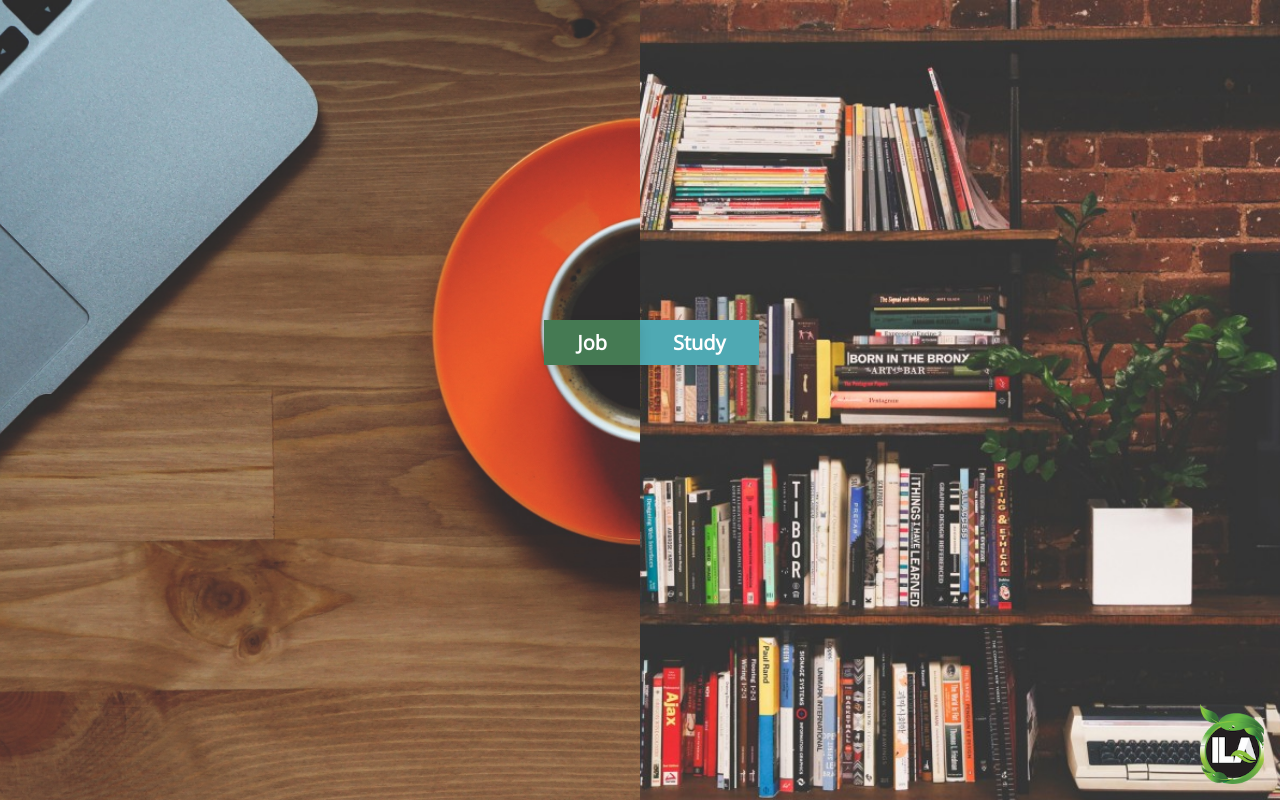
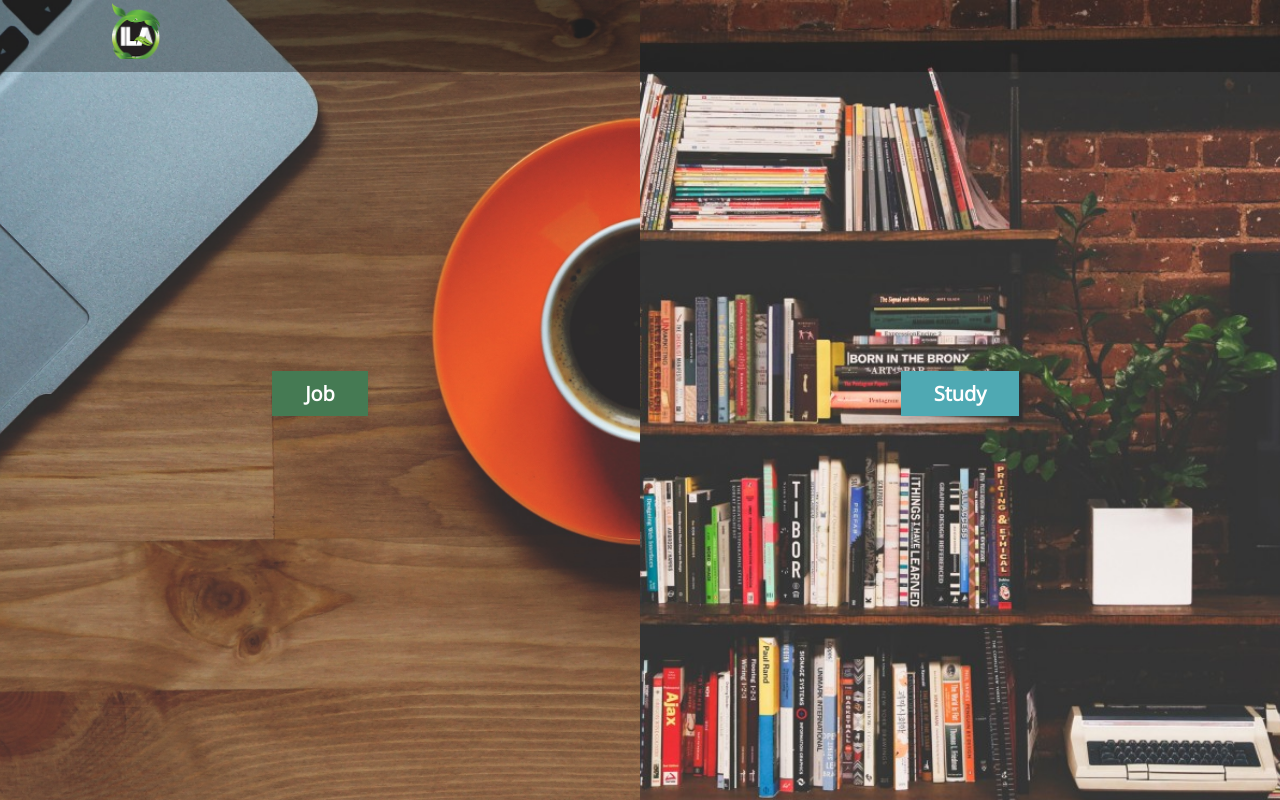
Before and after one commit to ila-life/ilalife.github.io, a plain HTML site: page index.html in a window 1280 px wide. Drawn offline with nearby package versions, Linux system fonts and the light colour scheme.

Commit message:
Adding nav bar

```diff
--- a/index.css
+++ b/index.css
@@ -1,33 +1,30 @@
-
 body {
-  margin  : 0;
-  height  : 100%;
-  overflow: hidden;
+  margin     : 0;
+  height     : 100%;
+  overflow   : hidden;
   font-family: 'Open Sans', sans-serif;
 }
 
 .pane {
-  height         : 100%;
-  width          : 50%;
-  position       : fixed;
-  overflow-x     : hidden;
-  transition     : 0.5s;
-  padding-top    : 60px;
-  text-align     : center;
+  height             : 100%;
+  width              : 50%;
+  position           : fixed;
+  overflow-x         : hidden;
+  transition         : 0.5s;
+  padding-top        : 60px;
+  text-align         : center;
   background-position: center;
-  background-size: cover
+  background-size    : cover
 }
 
 
 .left {
-  float           : left;
   top             : 0;
   left            : 0;
   background-image: url(./job.jpg);
 }
 
 .right {
-  float           : right;
   top             : 0;
   right           : 0;
   background-image: url(./study.jpg);
@@ -36,38 +33,38 @@ body {
 
 .left:hover,
 .right:hover {
-  transition   : width 99%;
-  z-index: 1;
+  transition: width 99%;
+  z-index   : 1;
 }
 
 .btn {
-  position     : fixed;
-  font-family  : inherit;
-  font-weight  : 700;
-  font-size    : 20px;
-  cursor       : pointer;
-  white-space  : nowrap;
-  box-shadow   : rgba(0, 0, 0, 0.1) 0px 3px 12px 0px;
-  color        : #fff;
-  transition   : background-color 0.2s ease 0s, color 0.2s ease 0s, border-color 0.2s ease 0s, opacity 0.2s ease 0s;
-  outline      : none;
-  border-width : 1px;
-  border-style : solid;
-  border-image : initial;
-  top          : 40%;
-  padding      : 8px 32px;
-  border-color : transparent;
-  z-index      : 2;
+  position    : relative;
+  font-family : inherit;
+  font-weight : 700;
+  font-size   : 20px;
+  cursor      : pointer;
+  white-space : nowrap;
+  box-shadow  : rgba(0, 0, 0, 0.1) 0px 3px 12px 0px;
+  color       : #fff;
+  transition  : background-color 0.2s ease 0s, color 0.2s ease 0s, border-color 0.2s ease 0s, opacity 0.2s ease 0s;
+  outline     : none;
+  border-width: 1px;
+  border-style: solid;
+  border-image: initial;
+  top         : 40%;
+  padding     : 8px 32px;
+  border-color: transparent;
+  z-index     : 2;
 }
 
 
 .left>.btn {
   background-color: rgb(69, 122, 83);
-  right           : 50%;
+  /* right           : 50%; */
 }
 
 .right>.btn {
-  left            : 50%;
+  /* left            : 50%; */
   background-color: rgb(79, 169, 179);
 }
 
@@ -75,13 +72,33 @@ a {
   text-decoration: none;
 }
 
+.nav-container {
+  position        : fixed;
+  width           : 100%;
+  background-color: rgba(0, 0, 0, 0.3);
+  height          : 4.5rem;
+  z-index         : 5;
+}
+
 .logo {
-  width: 4rem;
-  height: 5rem;
-  position: fixed;
-  bottom: 1rem;
-  right: 1rem;
+  width           : 3em;
+  height          : 3.5rem;
+  position        : fixed;
+  top             : .2rem;
+  left            : 7rem;
   background-image: url(./logo.png);
-  z-index: 3;
-  background-size: cover
+  z-index         : 3;
+  background-size : cover
 }
+
+
+@media only screen and (max-width: 1024px) {
+  .pane {
+    width : 100%;
+    height: 50%;
+  }
+
+  .right {
+    top: 50%;
+  }
+}
--- a/index.html
+++ b/index.html
@@ -18,7 +18,11 @@
       Job
     </a>
   </div>
-  <div class="logo" />
+  <div class="nav-container">
+    <div class="nav">
+      <div class="logo" />
+    </div>
+  </div>
 </body>
 
 </html>
```
